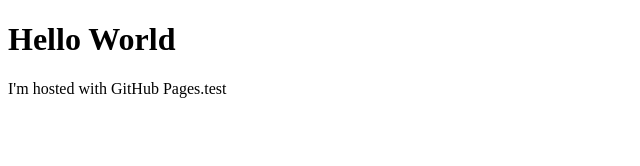
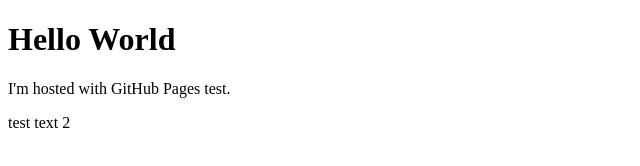
Before and after one commit to Maximilian-co/Maximilian-co.github.io, a plain HTML site: page index.html in a window 1280 px wide. Shown: the full height of the page, 0-640 px from the left. Drawn offline with Linux system fonts and the light colour scheme.

Commit message:
Update index.html

```diff
--- a/index.html
+++ b/index.html
@@ -2,6 +2,7 @@
 <html>
 <body>
 <h1>Hello World</h1>
-<p>I'm hosted with GitHub Pages.test </p>
+<p>I'm hosted with GitHub Pages test. </p>
+  <p>test text 2 </p>
 </body>
 </html>
```
